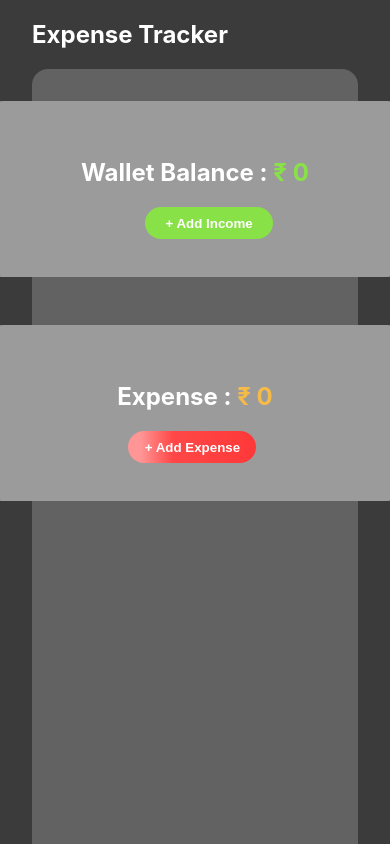
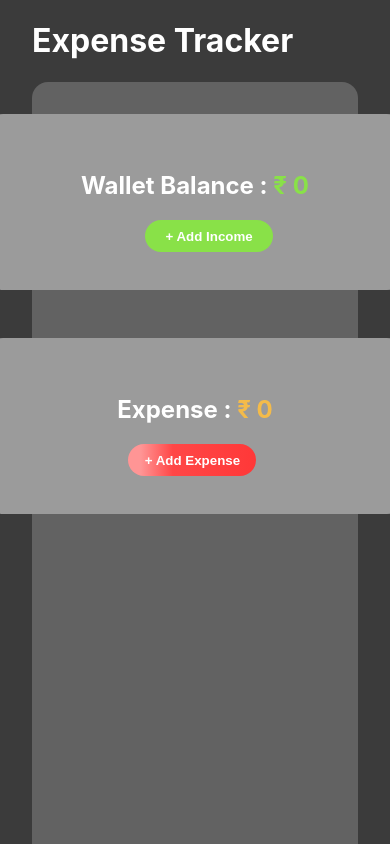
Before and after one commit to Srividhyais/xpencetracker, a React (Create React App) app: page / in a window 390 px wide. Built offline with nearby package versions, Linux system fonts and the light colour scheme.

Commit message:
responsive fix

```diff
--- a/src/tracker.jsx
+++ b/src/tracker.jsx
@@ -158,15 +158,16 @@ export default function Tracker() {
     console.log("Expenses :", expenseList)
     return (
         <>
-            <div><h2 style={{
+            <div><h1 style={{
                 color: "white", position: "relative",
                 left: "2rem"
-            }}>Expense Tracker</h2></div>
+            }}>Expense Tracker</h1></div>
             <div className='expenseTracker'>
                 <div className='tracker'>
                     <div style={{ display: "flex", flexDirection: "column" }}>
                         <span style={{ color: 'white' }}><h2>Wallet Balance :  <span style={{ color: "#89E148" }}>₹ {amount.balance}</span></h2></span>
-                        <button style={{
+                        <button type='submit'
+                        style={{
                             backgroundColor: "rgb(137, 225, 72)",
                             width: "8rem",
                             height: "2rem",
@@ -209,7 +210,7 @@ export default function Tracker() {
                         {/* <p style={{ marginBottom: '20px' }}>Add Balance</p> */}
                         <div style={{ display: 'flex', flexDirection: 'row', gap: '1rem' }}>
                             <input className="balanceInput" type='text' value={addBalance} onChange={(e) => setAddBalance(e.target.value)} placeholder='Income Amount' />
-                            <button
+                            <button type='submit'
                                 onClick={handleAddBalance}
                                 style={{
                                     padding: '10px 20px',
@@ -243,7 +244,8 @@ export default function Tracker() {
                 <div className='tracker'>
                     <div style={{ display: "flex", flexDirection: "column" }}>
                         <span style={{ color: 'white' }}><h2>Expense :  <span style={{ color: "#F4BB4A" }}>₹ {amount.expenses}</span></h2></span>
-                        <button style={{
+                        <button type='submit'
+                        style={{
                             // backgroundolor: #00DBDE;
                             backgroundImage: "linear-gradient(90deg, #FF9595 10%, #FF4747 35%, #FF3838 100%)",
                             width: "8rem",
```
